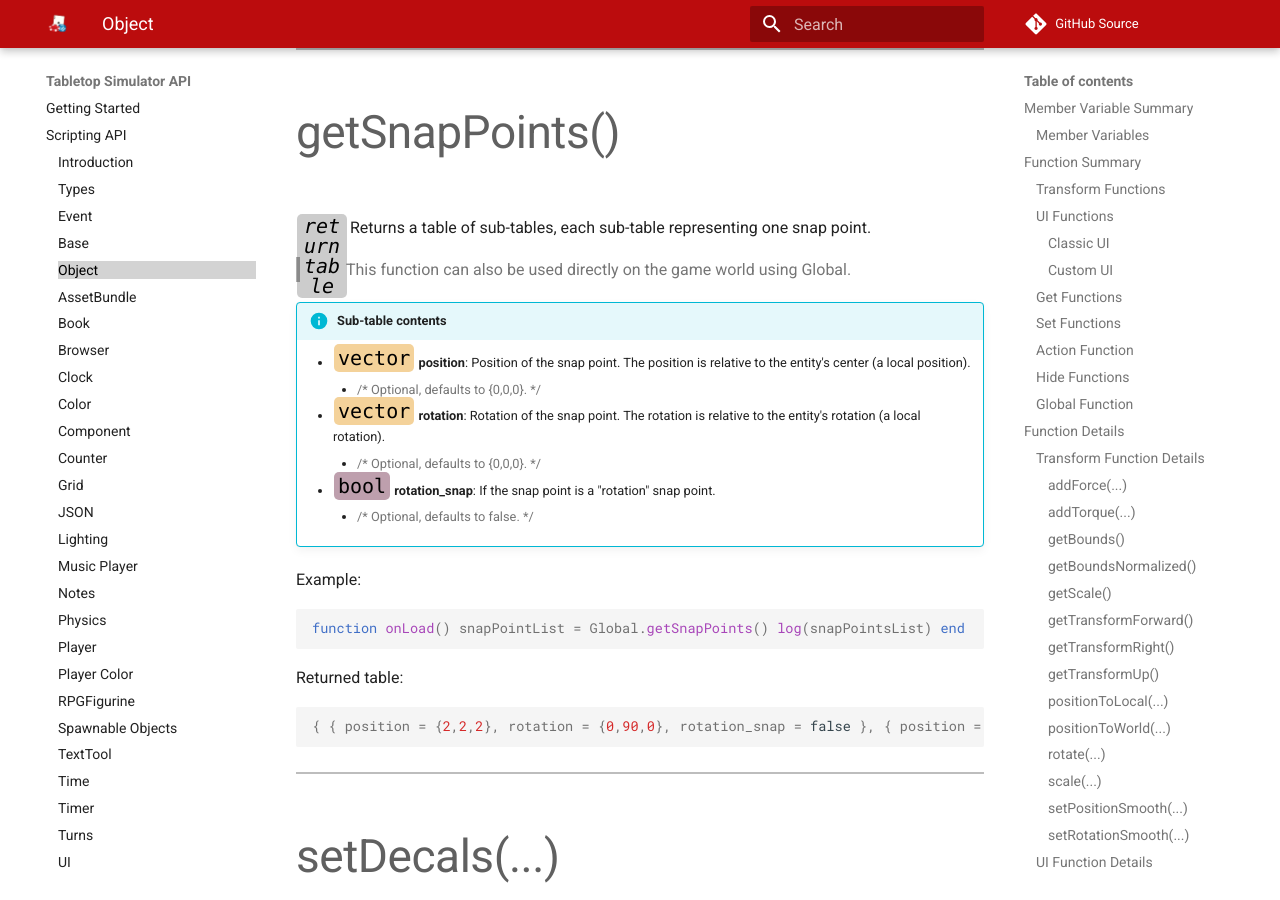
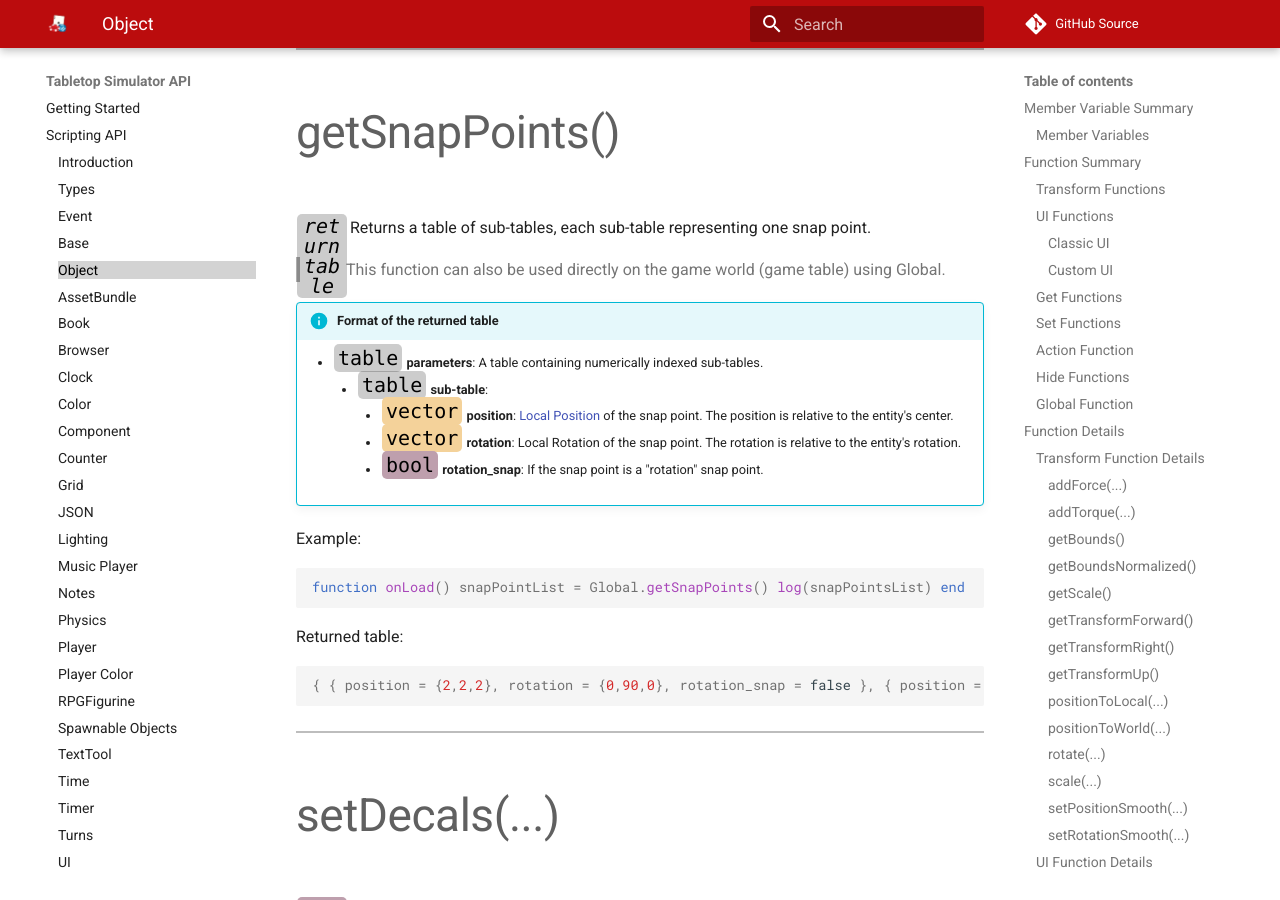
Before and after one commit to Berserk-Games/Tabletop-Simulator-API, an MkDocs documentation site: the page built from docs/object.md, in a window 1280 px wide and 900 px high, scrolled down 49011 px. Built offline with MkDocs 1.6.1 and Material for MkDocs 9.7.7, drawn with Linux system fonts in a browser that asks for light colours; comment, search, counter and statistics services are not loaded; some of the changed text lies outside the part shown.

Commit message:
modified getSnapPoints and setSnapPoints to enhance the understanding

```diff
--- a/docs/object.md
+++ b/docs/object.md
@@ -1785,15 +1785,14 @@
 
 [<span class="ret tab"></span>](types.md)&nbsp;Returns a table of sub-tables, each sub-table representing one snap point.
 
-> This function can also be used directly on the game world using Global.
-
-!!!info "Sub-table contents"
-	* [<span class="tag vec"></span>](types.md#vector) **position**: Position of the snap point. The position is relative to the entity's center (a local position).
-		* {>>Optional, defaults to {0,0,0}.<<}
-	* [<span class="tag vec"></span>](types.md#vector) **rotation**: Rotation of the snap point. The rotation is relative to the entity's rotation (a local rotation).
-		* {>>Optional, defaults to {0,0,0}.<<}
-	* [<span class="tag boo"></span>](types.md) **rotation_snap**: If the snap point is a "rotation" snap point.
-		* {>>Optional, defaults to false.<<}
+> This function can also be used directly on the game world (game table) using Global.
+
+!!!info "Format of the returned table"
+    * [<span class="tag tab"></span>](types.md) **parameters**: A table containing numerically indexed sub-tables.
+        * [<span class="tag tab"></span>](types.md) **sub-table**:
+            * [<span class="tag vec"></span>](types.md#vector) **position**: [Local Position](types.md#position) of the snap point. The position is relative to the entity's center.
+            * [<span class="tag vec"></span>](types.md#vector) **rotation**: Local Rotation of the snap point. The rotation is relative to the entity's rotation.
+            * [<span class="tag boo"></span>](types.md) **rotation_snap**: If the snap point is a "rotation" snap point.
 
 
 Example:
@@ -1871,14 +1870,14 @@
 
 [<span class="ret boo"></span>](types.md)&nbsp;Spawns snap points from a list of parameters.
 
-> This function can also be used on the game world itself using Global.
+> This function can also be used on the game world (game table) itself using Global.
 
 !!!info "setSnapPoints(parameters)"
 	* [<span class="tag tab"></span>](types.md) **parameters**: A table containing numerically indexed sub-tables.
 		* [<span class="tag tab"></span>](types.md) **sub-table**:
-			* [<span class="tag vec"></span>](types.md#vector) **position**: Position of the snap point. This is relative to the entity's position (local).
+			* [<span class="tag vec"></span>](types.md#vector) **position**: [Local Position](types.md#position) of the snap point. This is relative to the entity's position.
 				* {>>Optional, defaults to {0,0,0}.<<}
-			* [<span class="tag vec"></span>](types.md#vector) **rotation**: Rotation of the snap point. This is relative to the entity's rotation (local).
+			* [<span class="tag vec"></span>](types.md#vector) **rotation**: Local Rotation of the snap point. This is relative to the entity's rotation.
 				* {>>Optional, defaults to {0,0,0}.<<}
 			* [<span class="tag boo"></span>](types.md) **rotation_snap**: If the snap point is a "rotation" snap point.
 				* {>>Optional, defaults to false.<<}
```
